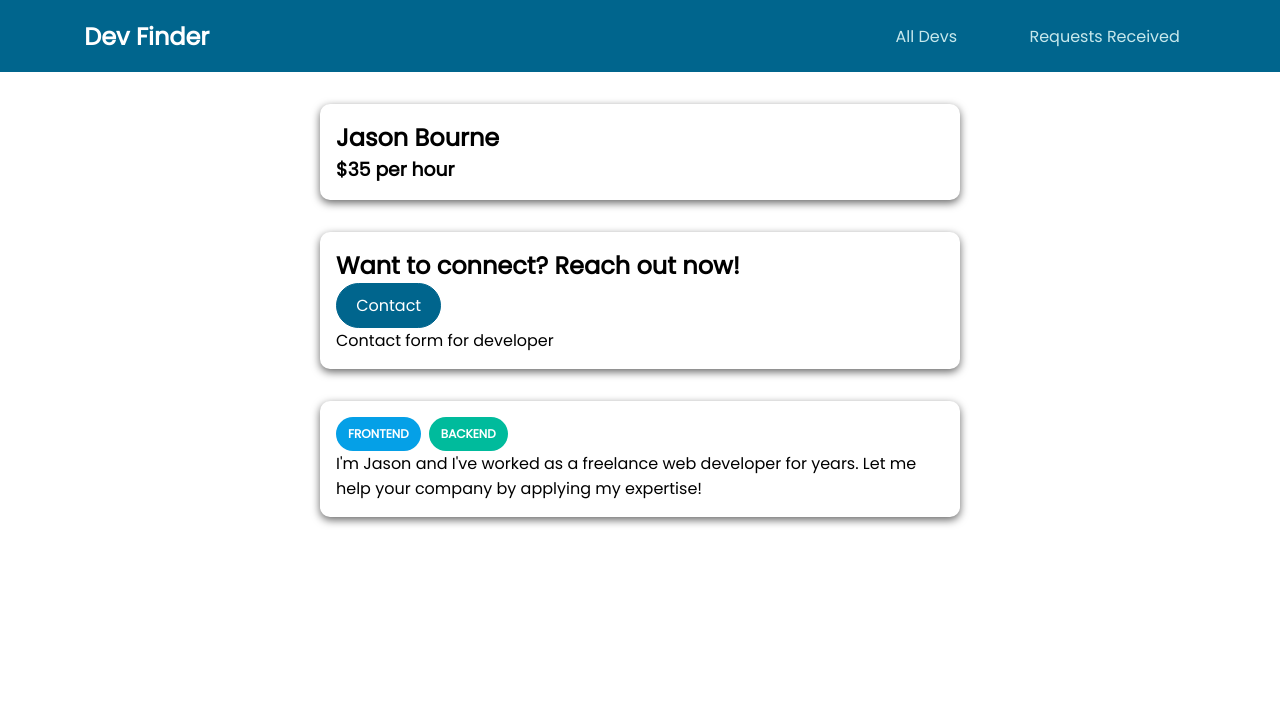
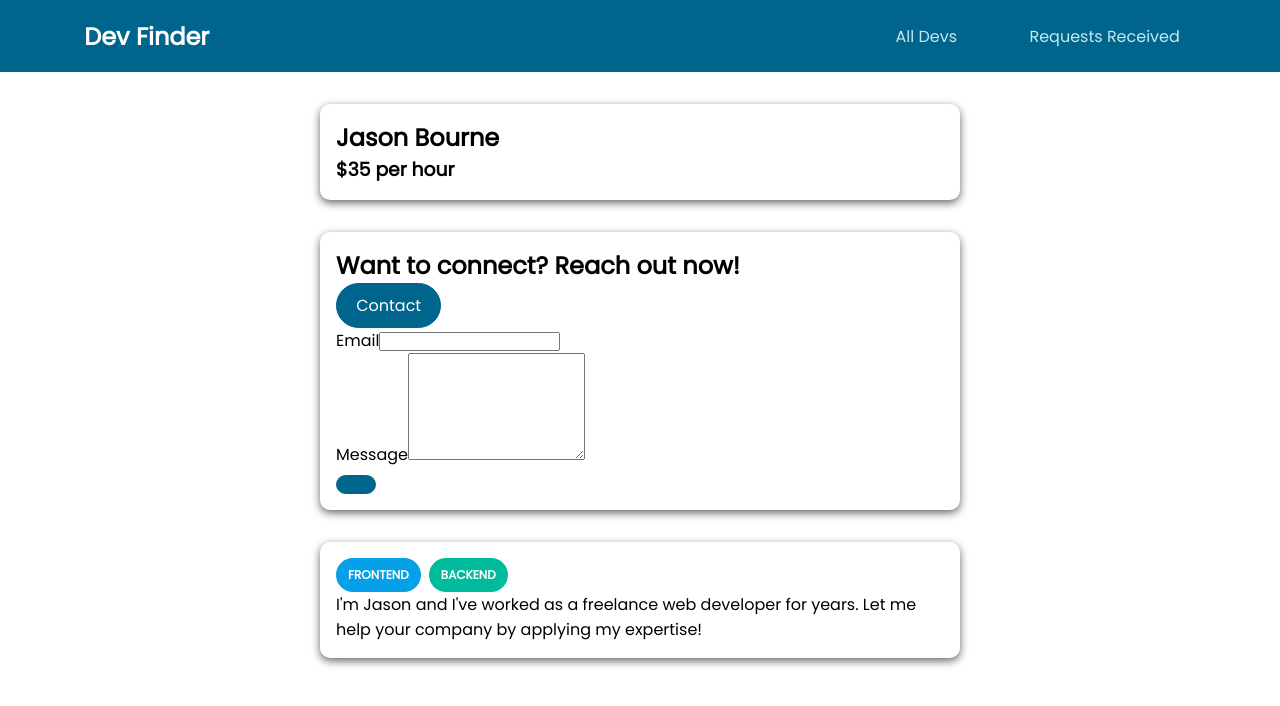
Before and after one commit to torressam333/dev-finder, a Vue app: page /developers/dev1/contact in a window 1280 px wide. Shown: the top 706 px of the page. Built offline with nearby package versions, Linux system fonts and the light colour scheme.

Commit message:
Create template for contact dev form

```diff
--- a/src/components/base-components/BaseButton.vue
+++ b/src/components/base-components/BaseButton.vue
@@ -9,6 +9,7 @@
 
 <script>
 export default {
+  name: 'base-button',
   props: {
     link: {
       type: Boolean,
--- a/src/pages/requests/ContactDev.vue
+++ b/src/pages/requests/ContactDev.vue
@@ -1 +1,26 @@
-<template>Contact form for developer</template>
+<template>
+  <form action="">
+    <div>
+      <label for="email">Email</label>
+      <input type="text" id="email" />
+    </div>
+    <div>
+      <label for="message">Message</label>
+      <textarea name="message" id="message" rows="7"></textarea>
+    </div>
+    <div class="actions">
+      <base-button></base-button>
+    </div>
+  </form>
+</template>
+
+<script>
+import BaseButton from '../../components/base-components/BaseButton.vue';
+export default {
+  components: {
+    BaseButton,
+  },
+};
+</script>
+
+<style scoped></style>
```
